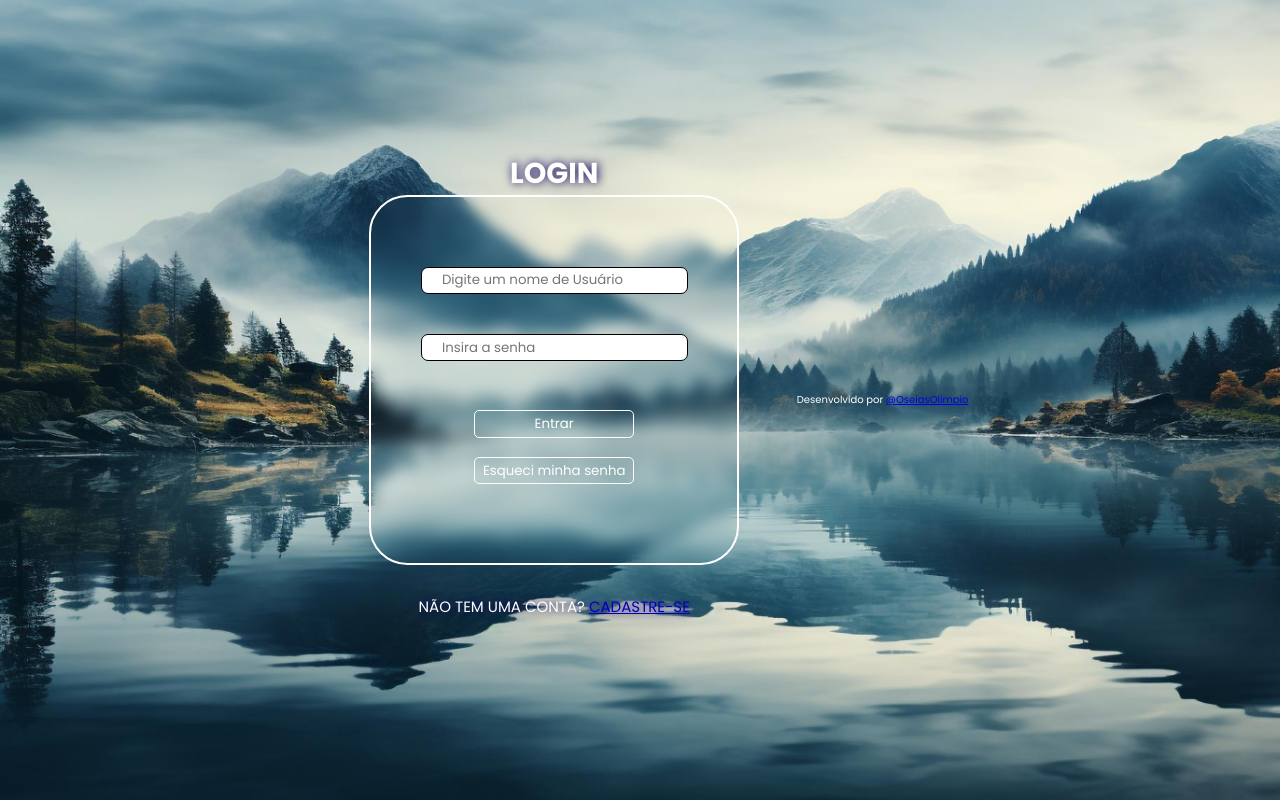
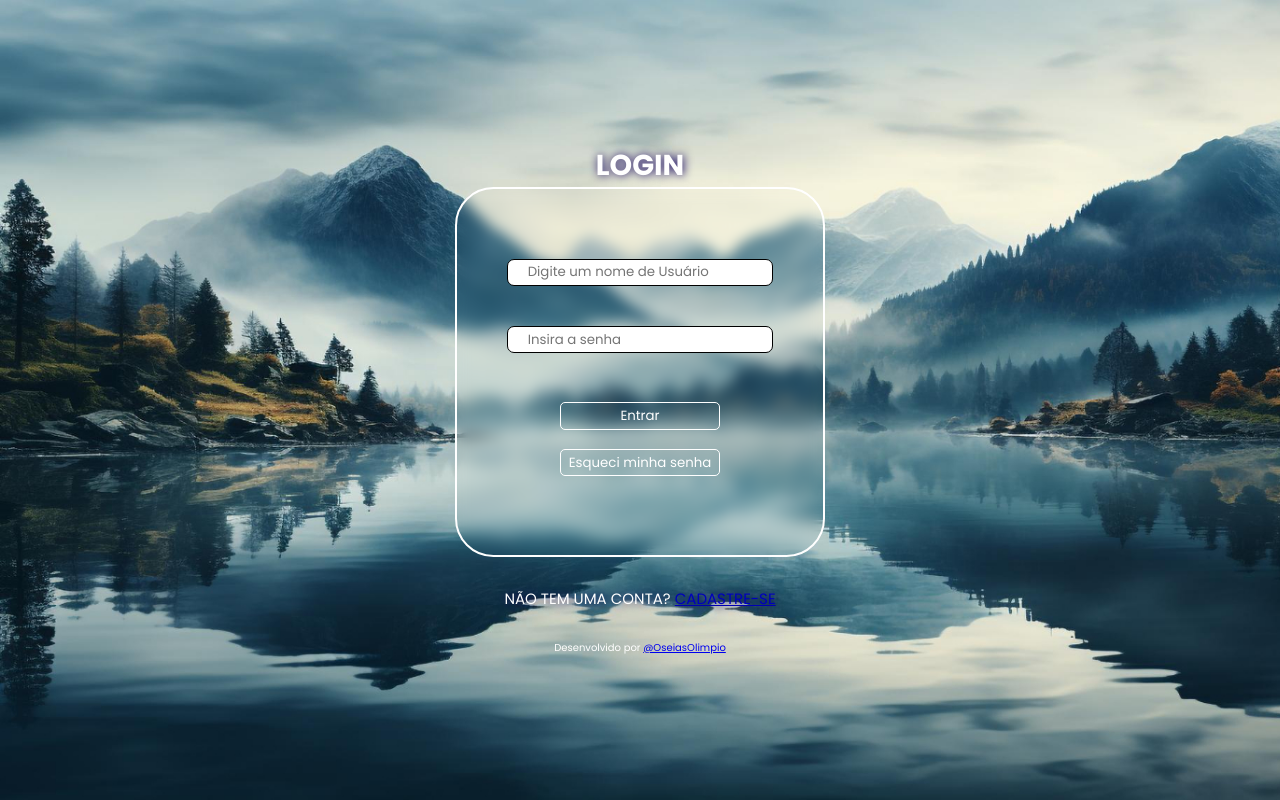
Before and after one commit to OseiasOlimpio/LoginPage, a website built with Vite: page index.html in a window 1280 px wide. Built offline with nearby package versions, Linux system fonts and the light colour scheme.

Commit message:
Update style.css

```diff
--- a/style.css
+++ b/style.css
@@ -14,6 +14,7 @@ body{
 	display: flex;
 	align-items: center;
 	justify-content: center;
+	flex-direction: column;
 	z-index: -2;
 }
 .cadastro{
```
